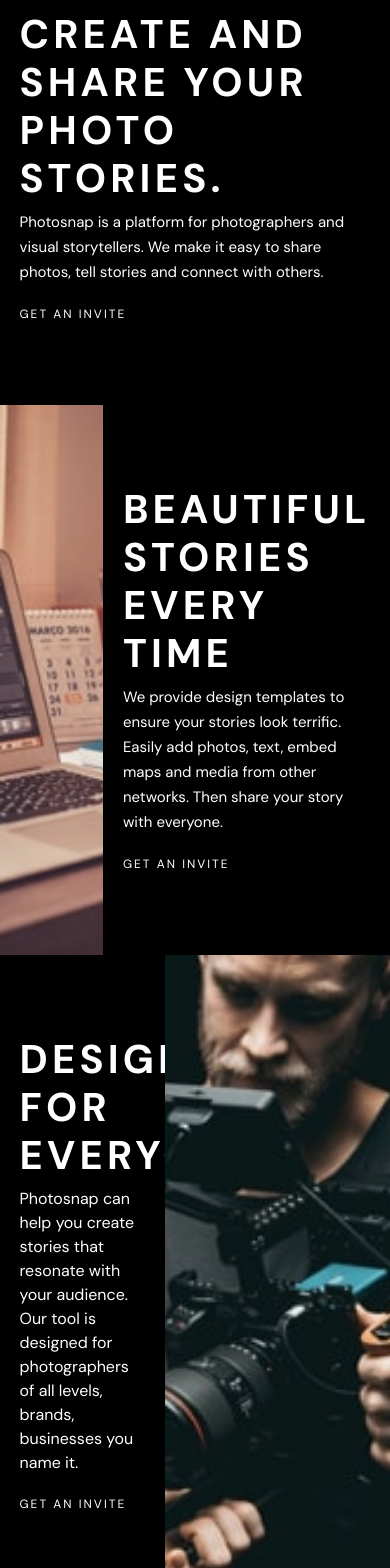
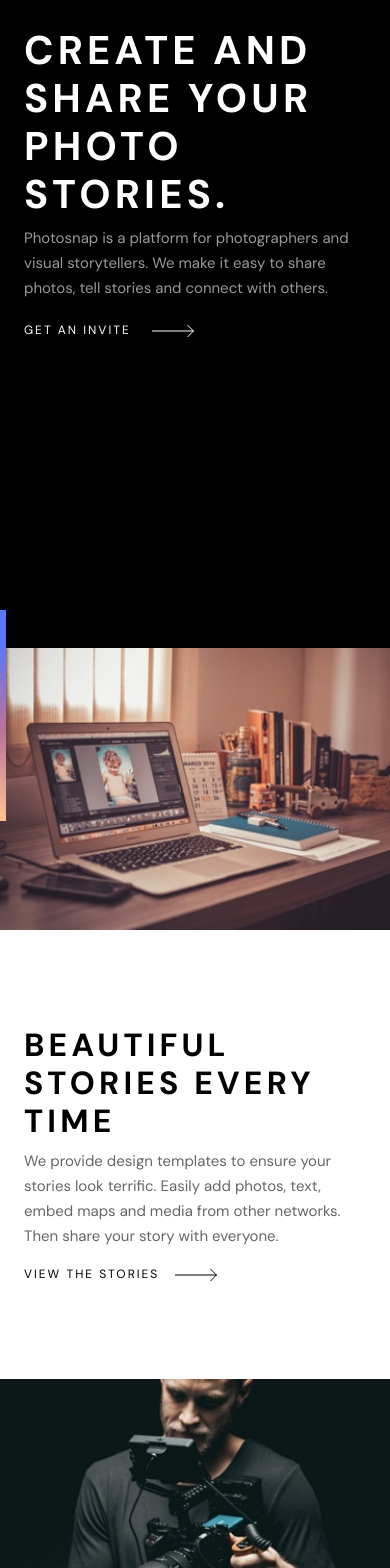
Before and after one commit to sarajlija/photosnap-multi-page-website, a React (Create React App) app: page / in a window 390 px wide. Shown: the part 432-2000 px from the top of the page. Built offline with nearby package versions, Linux system fonts and the light colour scheme.

Commit message:
Update gradient

```diff
--- a/src/App.js
+++ b/src/App.js
@@ -5,11 +5,8 @@
 import Features from "./pages/Features/Features"
 import Pricing from "./pages/Pricing/Pricing"
 import { Routes, Route } from "react-router-dom"
-import { useGlobalContext } from "./context"
 
 function App() {
-  const { windowWidth } = useGlobalContext()
-  console.log(windowWidth)
   return (
     <>
       <Navbar />
--- a/src/components/Navbar.css
+++ b/src/components/Navbar.css
@@ -22,6 +22,60 @@
   margin-right: 37px;
   text-transform: uppercase;
   cursor: pointer;
+  transition: all 0.3s;
+}
+.nav-desktop ul li:hover {
+  opacity: 0.3;
+}
+nav ul li a {
+  letter-spacing: 2px;
+  font-size: 12px;
+  font-weight: 700;
+  text-decoration: none;
+  color: #000000;
+}
+.get-link {
+  margin-left: 2rem;
+}
+
+.get-link a {
+  padding: 12px 24px;
+  text-transform: uppercase;
+  font-weight: 700;
+  color: #ffffff;
+  background-color: #000000;
+  transition: all 0.3s;
+}
+.get-link a:hover {
+  background: #dfdfdf;
+  color: #000000;
+}
+.hidde-mobile {
+  display: none;
+}
+.toggle-btn {
+  display: none;
+}
+@media (max-width: 768px) {
+  .navbar {
+    display: flex;
+    justify-content: space-evenly;
+    align-items: center;
+  }
+  .nav-desktop {
+    display: flex;
+    align-items: flex-start;
+  }
+  .nav-desktop ul {
+    display: flex;
+    align-items: center;
+  }
+  .nav-desktop ul li {
+    margin-right: 37px;
+  }
+  .nav-desktop ul li:hover {
+    opacity: 0.5;
+  }
 }
 
 nav ul li a {
@@ -41,13 +95,6 @@
   font-weight: 700;
   color: #ffffff;
   background-color: #000000;
-}
-
-.hidde-mobile {
-  display: none;
-}
-.toggle-btn {
-  display: none;
 }
 
 @media (max-width: 576px) {
--- a/src/components/Navbar.js
+++ b/src/components/Navbar.js
@@ -36,7 +36,7 @@
           </li>
         </ul>{" "}
         <hr className="hr-mobile" />
-        <div className="get-link">
+        <div className="get-link" onClick={handleClickNav}>
           <Link to="/" className="get-link">
             get an invite
           </Link>
--- a/src/index.css
+++ b/src/index.css
@@ -1,5 +1,7 @@
 @import url("https://fonts.googleapis.com/css2?family=Antonio:wght@400;700&family=DM+Sans:wght@400;500;700&family=League+Spartan:wght@400;700&family=Raleway:wght@300;400;500&display=swap");
-
+html {
+  scroll-behavior: smooth;
+}
 body {
   margin: 0;
   padding: 0;
--- a/src/pages/Features/Features.js
+++ b/src/pages/Features/Features.js
@@ -2,8 +2,10 @@
 import "./Features.css"
 import { Link } from "react-router-dom"
 import { useGlobalContext } from "../../context"
+
 function Features() {
   const { windowWidth, showClose } = useGlobalContext()
+  window.scrollTo({ top: 0, behavior: "smooth" })
   return (
     <main className={!showClose && windowWidth < 576 ? "filter" : ""}>
       <header className="header-features">
--- a/src/pages/Home/Home.css
+++ b/src/pages/Home/Home.css
@@ -1,7 +1,33 @@
 .home-hero {
   max-width: 100%;
   display: flex;
+  background-color: #000000;
 }
+.vertical-line {
+  position: relative;
+  top: 173px;
+  width: 6px; /* Adjust the width of the line as needed */
+  height: 25vh; /* Adjust the height of the line as needed */
+  background: linear-gradient(26.57deg, #ffc593 0%, #bc7198 43.29%, #5a77ff 83.33%);
+}
+
+.vertical-line:before {
+  content: "";
+  position: absolute;
+  top: 0;
+  left: 0;
+  width: 100%;
+  height: 100%;
+  background: linear-gradient(26.57deg, #ffc593 0%, #bc7198 43.29%, #5a77ff 83.33%); /* Same gradient as .vertical-line */
+  /*opacity: 0.5;  Adjust the opacity of the gradient overlay as needed */
+}
+
+.line-gradient {
+  height: 4px;
+  background-image: linear-gradient(to right, hsl(37, 97%, 70%), hsl(329, 70%, 58%));
+  background-repeat: no-repeat;
+}
+
 .home-hero .title-hero {
   background-color: black;
   color: #ffffff;
@@ -37,19 +63,21 @@
   display: flex;
 }
 .home-stories .title-stories {
-  background-color: black;
-  padding: 80px 5%;
-  color: #ffffff;
+  background-color: #ffffff;
+  padding: 8.5rem 7rem;
+  color: #000000;
   max-width: 100%;
   display: block;
-
-  /*flex-direction: column;
-  justify-content: center;
-  align-items: flex-start;*/
-  width: 100%;
+  width: 42.36%;
   height: auto;
 }
+.link-stories a {
+  color: #000000;
+}
 .home-stories .image-stories {
+  width: 56.2%;
+}
+.home-stories .image-stories img {
   width: 100%;
 }
 .home-stories .title-stories h1 {
@@ -60,6 +88,7 @@
 .home-stories .title-stories p {
   font-size: 15px;
   line-height: 25px;
+  opacity: 0.6;
 }
 /*SECTION DESIGNED*/
 .home-designed {
@@ -67,25 +96,26 @@
   display: flex;
 }
 .home-designed .title-designed {
-  background-color: black;
-  color: #ffffff;
-
+  background-color: #ffffff;
+  color: #000000;
   max-width: 100%;
   display: block;
-  padding: 80px 5%;
-  /*flex-direction: column;
-  justify-content: center;
-  align-items: flex-start;*/
+  padding: 8.5rem 7rem;
   width: 42.36%;
   height: auto;
 }
 .home-designed .image-designed {
-  width: 57.64%;
+  width: 100%;
 }
 .home-designed .title-designed h1 {
   font-size: 40px;
   font-weight: 700;
   letter-spacing: 4.16667px;
+}
+.home-designed .title-designed p {
+  font-size: 15px;
+  line-height: 25px;
+  opacity: 0.6;
 }
 /*GALLERY*/
 .home-gallery {
@@ -99,9 +129,9 @@
   transform: translateY(0);
   transition: transform 0.3s ease-in-out;
 }
+
 .wrapper-image:hover {
   cursor: pointer;
-
   transform: translateY(-20px);
 }
 .wrapper-image > img {
@@ -109,6 +139,31 @@
   max-width: 100%;
   height: auto;
 }
+/*
+.horizontal-line {
+  border-width: 3px;
+  border-style: solid;
+  border-image: linear-gradient(to bottom, red, rgba(0, 0, 0, 0)) 0 1 105%;
+  position: absolute;
+  bottom: 0;
+  width: 100%;
+  height: 6px;
+  background: linear-gradient(26.57deg, #ffc593 0%, #bc7198 43.29%, #5a77ff 83.33%);
+  transition: all 0.3;
+}
+/*
+.horizontal-line::before {
+  content: "";
+  position: absolute;
+  top: 0;
+  left: 0;
+  width: 100%;
+  height: 100%;
+  background: linear-gradient(26.57deg, #ffc593 0%, #bc7198 43.29%, #5a77ff 83.33%);
+}
+.horizontal-line:hover {
+  width: 0%;
+}*/
 .card-overlay {
   display: flex;
   padding: 0 10% 10% 15%;
@@ -149,19 +204,58 @@
 .features p {
   text-align: center;
 }
-/*MEDIAQURY*/
+/*MEDIA*/
 
 @media (max-width: 768px) {
   .home-hero {
     display: flex;
-    flex-direction: column-reverse;
+    flex-direction: row;
   }
   .home-hero .image-hero {
-    width: 100%;
+    width: 35.55%;
   }
   .home-hero .title-hero {
-    width: 100%;
+    width: 64.45%;
+    padding: 11rem 3.5rem;
   }
+  .home-hero .title-hero p {
+    opacity: 0.6;
+  }
+
+  .home-hero .title-hero .get-link {
+    margin-left: 0;
+  }
+
+  .home-stories {
+    display: flex;
+    flex-direction: row;
+  }
+  .home-stories .image-stories {
+    width: 35.55%;
+  }
+  .home-stories .title-stories {
+    width: 64.45%;
+    padding: 11rem 3.5rem;
+  }
+  .home-stories .title-stories p {
+    opacity: 0.6;
+  }
+
+  .home-designed {
+    display: flex;
+    flex-direction: row;
+  }
+  .home-designed .image-designed {
+    width: 35.55%;
+  }
+  .home-designed .title-designed {
+    width: 64.45%;
+    padding: 11rem 3.5rem;
+  }
+  .home-designed .title-designed p {
+    opacity: 0.6;
+  }
+
   .home-gallery {
     grid-template-columns: 1fr 1fr;
     grid-template-rows: 1fr 1fr;
@@ -187,4 +281,49 @@
     padding: 0;
     width: 100%;
   }
+  .home-hero {
+    max-width: 100%;
+    flex-direction: column-reverse;
+  }
+  .home-hero .image-hero {
+    width: 100%;
+  }
+  .home-hero .title-hero {
+    padding: 6rem 1.5rem;
+    width: 100%;
+  }
+  .home-stories {
+    max-width: 100%;
+    flex-direction: column;
+  }
+  .home-stories .image-stories {
+    width: 100%;
+  }
+  .home-stories .title-stories {
+    padding: 6rem 1.5rem;
+    width: 100%;
+  }
+  .home-stories .title-stories h1 {
+    font-size: 32px;
+  }
+  .home-stories .title-stories p {
+    font-size: 15px;
+  }
+  .home-designed {
+    max-width: 100%;
+    flex-direction: column-reverse;
+  }
+  .home-designed .image-designed {
+    width: 100%;
+  }
+  .home-designed .title-designed {
+    padding: 6rem 1.5rem;
+    width: 100%;
+  }
+  .home-designed .title-designed h1 {
+    font-size: 32px;
+  }
+  .home-designed .title-designed p {
+    font-size: 15px;
+  }
 }
--- a/src/pages/Home/Home.js
+++ b/src/pages/Home/Home.js
@@ -5,15 +5,16 @@
 
 function Home() {
   const { showClose, windowWidth } = useGlobalContext()
-  console.log(showClose)
+  window.scrollTo({ top: 0, behavior: "smooth" })
   return (
     <main className={!showClose && windowWidth < 576 ? "filter" : ""}>
       <section className="home-hero">
+        <div className="vertical-line"></div>
         <div className="title-hero">
           <h1>Create and share your photo stories. </h1>
           <p>Photosnap is a platform for photographers and visual storytellers. We make it easy to share photos, tell stories and connect with others.</p>
           <a href="/" className="get-link">
-            GET AN INVITE
+            GET AN INVITE <img className="ms-3" src="/assets/shared/desktop/arrow copy.svg" alt="arrow" />
           </a>
         </div>
         <div className="image-hero">
@@ -27,9 +28,12 @@
         <div className="title-stories">
           <h1>BEAUTIFUL STORIES EVERY TIME</h1>
           <p>We provide design templates to ensure your stories look terrific. Easily add photos, text, embed maps and media from other networks. Then share your story with everyone.</p>
-          <a href="/" className="get-link">
-            GET AN INVITE
-          </a>
+          <div className="link-stories d-flex">
+            <a href="/">
+              VIEW THE STORIES
+              <img className="ms-3" src="/assets/shared/desktop/arrow.svg" alt="arrow" />
+            </a>
+          </div>
         </div>
       </section>
       <section className="home-designed">
@@ -47,8 +51,11 @@
       <section className="home-gallery ">
         {data.slice(0, 4).map((item, index) => (
           <div className="wrapper-image " key={index}>
+            {" "}
+            <div className="horizontal-line"></div>
             <img src={windowWidth > 768 ? item.images.desktop : windowWidth > 576 ? item.images.mobile : item.images.mobile} alt={item.name} />
             <div className="card-overlay">
+              {" "}
               <div className="card-title">
                 <h5>{item.name}</h5>
                 <small>by John Appleseed</small>
--- a/src/pages/Pricing/Pricing.js
+++ b/src/pages/Pricing/Pricing.js
@@ -6,24 +6,12 @@
 
 function Pricing() {
   const { switchState, setSwitchState, windowWidth, showClose } = useGlobalContext()
-  /* const [changeColor1, setChangeColor1] = useState(false)
-  const [changeColor2, setChangeColor2] = useState(false)
-  const [changeColor3, setChangeColor3] = useState(false)
-  const handleClick1 = () => {
-    setChangeColor1(!changeColor1)
-  }
-  const handleClick2 = () => {
-    setChangeColor2(!changeColor2)
-  }
-  const handleClick3 = () => {
-    setChangeColor3(!changeColor3)
-  }*/
 
+  window.scrollTo({ top: 0, behavior: "smooth" })
   const handleChange = () => {
-    // setField("gtc", e.target.checked)
     setSwitchState(!switchState)
   }
-  console.log(switchState)
+
   return (
     <main className={!showClose && windowWidth < 576 ? "filter" : ""}>
       <header className="header-pricing">
--- a/src/pages/Stories/Stories.js
+++ b/src/pages/Stories/Stories.js
@@ -5,7 +5,8 @@
 import { useGlobalContext } from "../../context"
 function Stories() {
   const { windowWidth, showClose } = useGlobalContext()
-  console.log(windowWidth)
+  window.scrollTo({ top: 0, behavior: "smooth" })
+
   return (
     <main className={!showClose && windowWidth < 576 ? "filter" : ""}>
       {windowWidth > 576 ? (
```
Also changed, not shown: src/components/Footer.js (+16 -4 lines).
